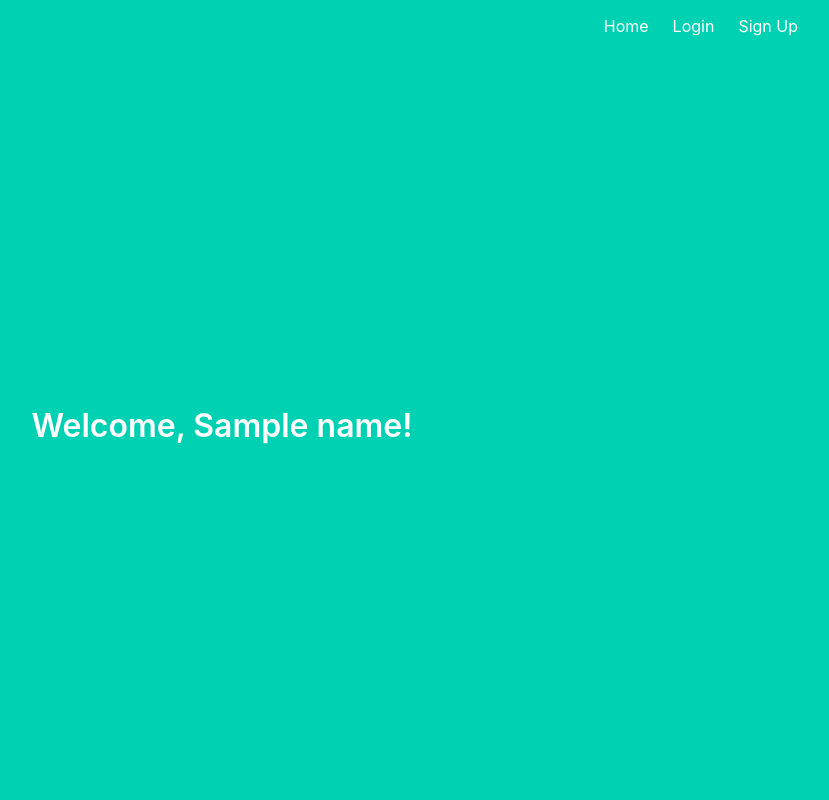
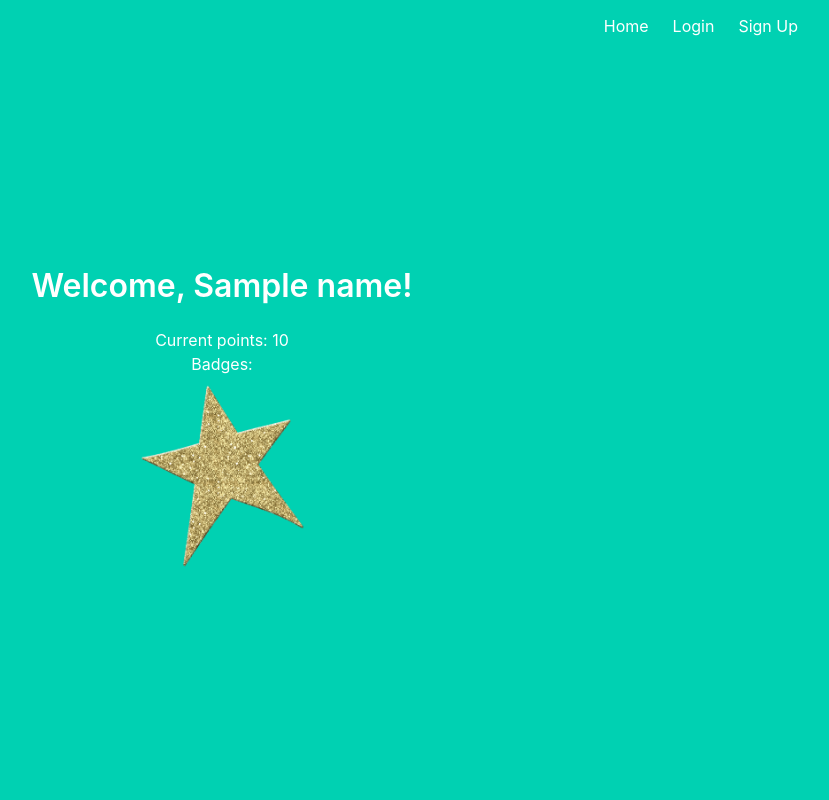
Before and after one commit to mehak24k/epiphany, a Python web app: template templates/profile.html in a window 1280 px wide. Shown: the whole page, without its empty margins (418-1247 px from the left). Run offline with Jinja, Linux system fonts and the light colour scheme; the template is opened without the code that fills it: most values are stand-ins (such as "Sample title", 1, 10 or a date in 2020).

Commit message:
points and badges initalisation

```diff
--- a/main.py
+++ b/main.py
@@ -13,4 +13,4 @@ def index():
 @main.route('/profile')
 @login_required
 def profile():
-    return render_template('profile.html', name=current_user.name)
+    return render_template('profile.html', name=current_user.name, points=current_user.points)
--- a/models.py
+++ b/models.py
@@ -10,6 +10,10 @@ class User(UserMixin, db.Model):
     name = db.Column(db.String(1000))
     email = db.Column(db.String(100), unique=True, nullable=False)
     password = db.Column(db.String(100), nullable=False)
+    email_confirmation_sent_on = db.Column(db.DateTime, nullable=True)
+    email_confirmed = db.Column(db.Boolean, nullable=True, default=False)
+    email_confirmed_on = db.Column(db.DateTime, nullable=True)
+    points = db.Column(db.Integer, default=0)
 
 class Post(db.Model):
     __tablename__="posts"
--- a/templates/profile.html
+++ b/templates/profile.html
@@ -4,4 +4,17 @@
 <h1 class="title">
   Welcome, {{ name }}!
 </h1>
+<h2>
+  Current points: {{ points }}
+</h2>
+<div>
+  <p>Badges:<br/>
+  {% if points >= 0 %}
+    <img src="{{url_for('static', filename='star_glitter.png')}}" width="200"/>
+  </p>
+  {% endif %}
+  {% if points >= 100 %}
+
+  {% endif %}
+</div>
 {% endblock %}
```
Also changed, not shown: static/star_glitter.png (added), 2 other files.
